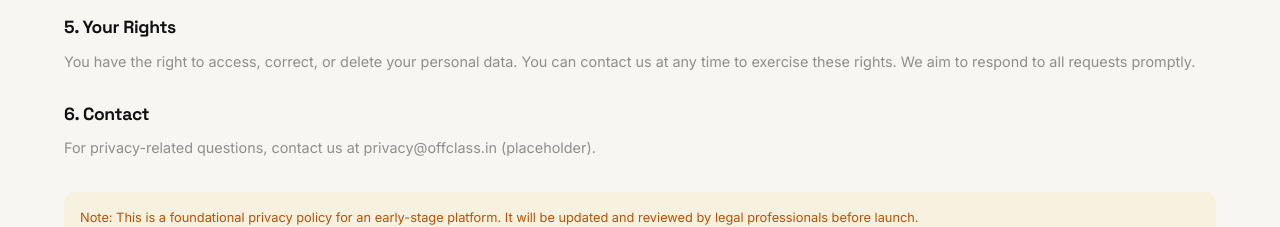
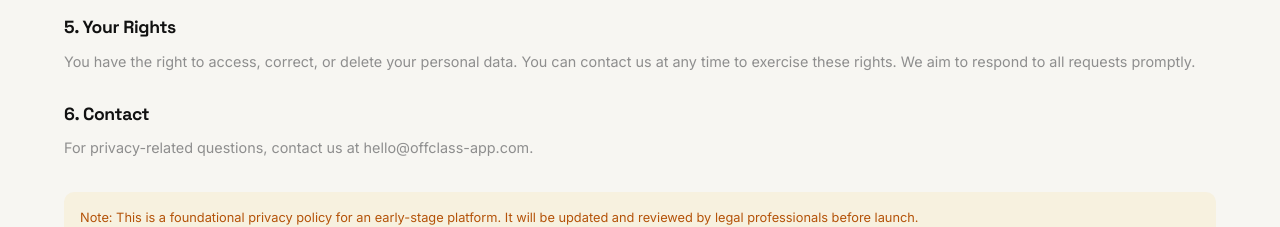
Before and after one commit to PARADOX-ux/OFFCLASS, a Next.js app: page /privacy in a window 1280 px wide. Shown: the part 1020-1247 px from the top of the page. Built offline with nearby package versions, Linux system fonts and the light colour scheme; no server answers.

Commit message:
Sync site fixes from workspace (6/10): privacy page

```diff
--- a/src/app/privacy/page.tsx
+++ b/src/app/privacy/page.tsx
@@ -69,7 +69,7 @@ export default function PrivacyPage() {
           <section>
             <h2 className="text-[1.1rem] font-bold font-[var(--font-display)] mb-3">6. Contact</h2>
             <p className="text-[0.9rem] text-[var(--color-muted)] leading-relaxed">
-              For privacy-related questions, contact us at privacy@offclass.in (placeholder).
+              For privacy-related questions, contact us at hello@offclass-app.com.
             </p>
           </section>
 
```
